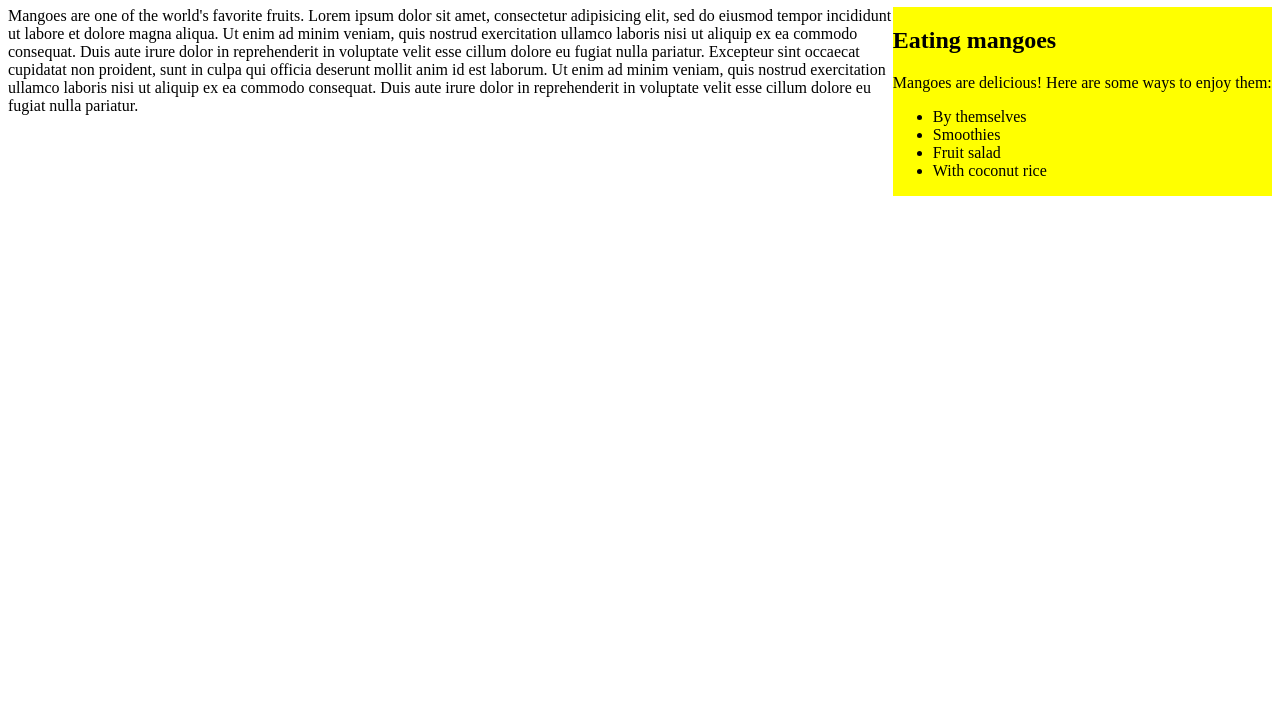
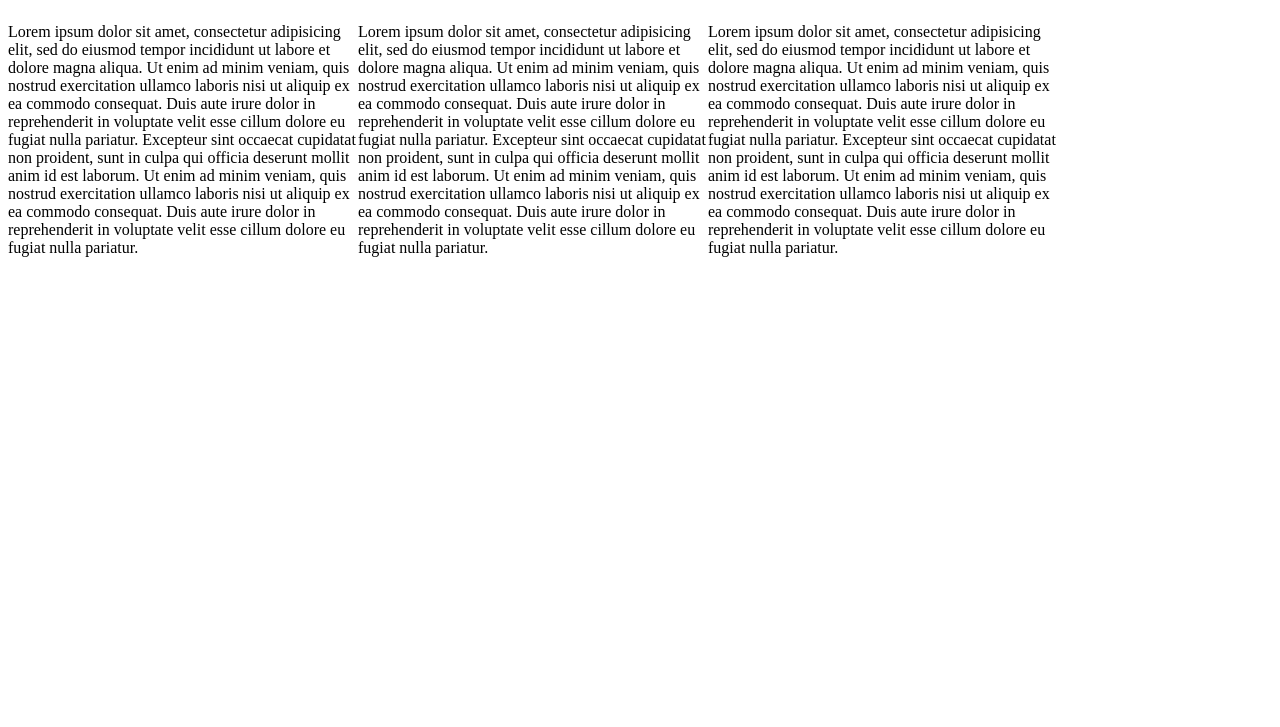
Before and after one commit to Ken-mbira/Floats, a plain HTML site: page index.html in a window 1280 px wide. Shown: the part 73-800 px from the top of the page. Drawn offline with Linux system fonts and the light colour scheme.

Commit message:
change the contents of the web page and it will also introduce columns

```diff
--- a/index.html
+++ b/index.html
@@ -1,23 +1,19 @@
 <!DOCTYPE html>
 <html>
   <head>
-    <link href="styles.css" rel="stylesheet" type="text/css">
-    <title>Mangoes</title>
+    <link href="styles.css" rel="stylesheet" type="text/css" media="all">
+    <title>Columns</title>
   </head>
   <body>
-    <h1>All about mangoes</h1>
-    <div class="sidebar">
-      <h2>Eating mangoes</h2>
-      <p>Mangoes are delicious! Here are some ways to enjoy them:</p>
-      <ul>
-        <li>By themselves</li>
-        <li>Smoothies</li>
-        <li>Fruit salad</li>
-        <li>With coconut rice</li>
-      </ul>
+    <h1>Let's see some columns!</h1>
+    <div class="column">
+      <p>Lorem ipsum dolor sit amet, consectetur adipisicing elit, sed do eiusmod tempor incididunt ut labore et dolore magna aliqua. Ut enim ad minim veniam, quis nostrud exercitation ullamco laboris nisi ut aliquip ex ea commodo consequat. Duis aute irure dolor in reprehenderit in voluptate velit esse cillum dolore eu fugiat nulla pariatur. Excepteur sint occaecat cupidatat non proident, sunt in culpa qui officia deserunt mollit anim id est laborum. Ut enim ad minim veniam, quis nostrud exercitation ullamco laboris nisi ut aliquip ex ea commodo consequat. Duis aute irure dolor in reprehenderit in voluptate velit esse cillum dolore eu fugiat nulla pariatur.</p>
     </div>
-    <div class="main">
-      <p>Mangoes are one of the world's favorite fruits. Lorem ipsum dolor sit amet, consectetur adipisicing elit, sed do eiusmod tempor incididunt ut labore et dolore magna aliqua. Ut enim ad minim veniam, quis nostrud exercitation ullamco laboris nisi ut aliquip ex ea commodo consequat. Duis aute irure dolor in reprehenderit in voluptate velit esse cillum dolore eu fugiat nulla pariatur. Excepteur sint occaecat cupidatat non proident, sunt in culpa qui officia deserunt mollit anim id est laborum. Ut enim ad minim veniam, quis nostrud exercitation ullamco laboris nisi ut aliquip ex ea commodo consequat. Duis aute irure dolor in reprehenderit in voluptate velit esse cillum dolore eu fugiat nulla pariatur.</p>
+    <div class="column">
+      <p>Lorem ipsum dolor sit amet, consectetur adipisicing elit, sed do eiusmod tempor incididunt ut labore et dolore magna aliqua. Ut enim ad minim veniam, quis nostrud exercitation ullamco laboris nisi ut aliquip ex ea commodo consequat. Duis aute irure dolor in reprehenderit in voluptate velit esse cillum dolore eu fugiat nulla pariatur. Excepteur sint occaecat cupidatat non proident, sunt in culpa qui officia deserunt mollit anim id est laborum. Ut enim ad minim veniam, quis nostrud exercitation ullamco laboris nisi ut aliquip ex ea commodo consequat. Duis aute irure dolor in reprehenderit in voluptate velit esse cillum dolore eu fugiat nulla pariatur.</p>
+    </div>
+    <div class="column">
+      <p>Lorem ipsum dolor sit amet, consectetur adipisicing elit, sed do eiusmod tempor incididunt ut labore et dolore magna aliqua. Ut enim ad minim veniam, quis nostrud exercitation ullamco laboris nisi ut aliquip ex ea commodo consequat. Duis aute irure dolor in reprehenderit in voluptate velit esse cillum dolore eu fugiat nulla pariatur. Excepteur sint occaecat cupidatat non proident, sunt in culpa qui officia deserunt mollit anim id est laborum. Ut enim ad minim veniam, quis nostrud exercitation ullamco laboris nisi ut aliquip ex ea commodo consequat. Duis aute irure dolor in reprehenderit in voluptate velit esse cillum dolore eu fugiat nulla pariatur.</p>
     </div>
   </body>
 </html>
--- a/styles.css
+++ b/styles.css
@@ -1,5 +1,4 @@
-.sidebar{
-    width: 30%;
-    float: right;
-    background-color: yellow;
+.column{
+    width:350px;
+    float:left;
 }
```
